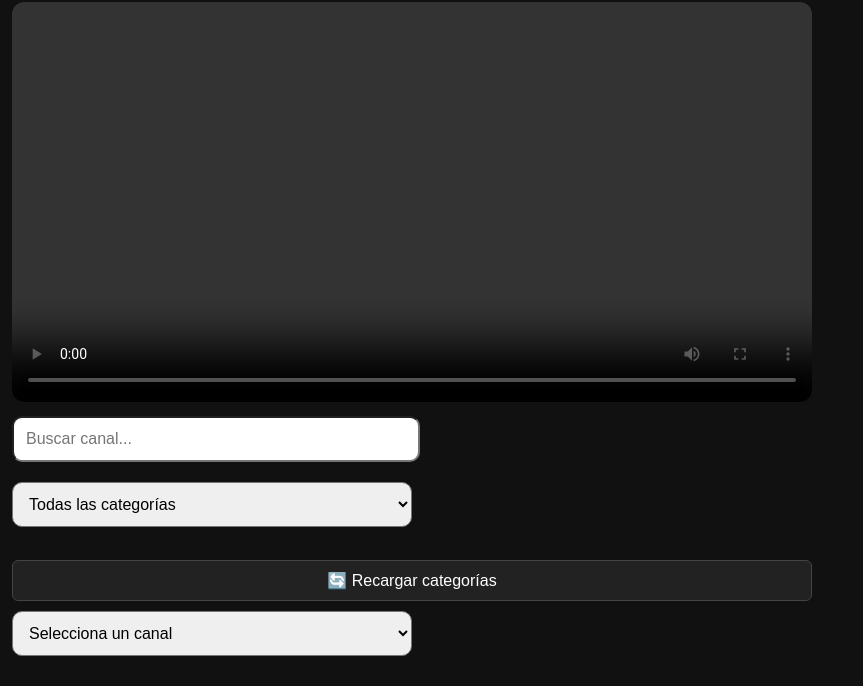
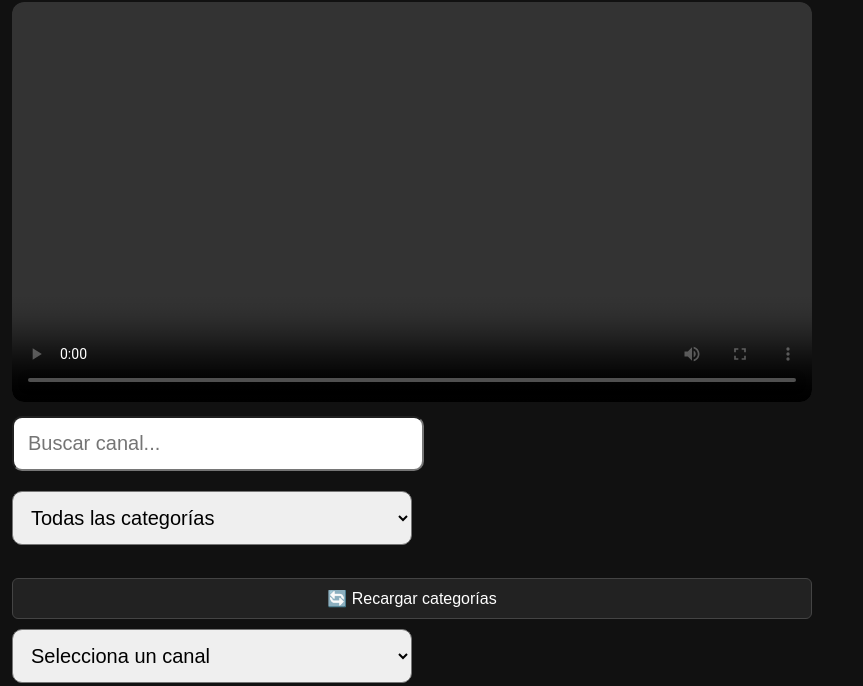
Before and after one commit to CARLOSNR9/iptv-player, a website: page public/index.html in a window 1280 px wide. Shown: the part 90-776 px from the top of the page, without its empty margins (0-863 px from the left). Drawn offline with nearby package versions, Linux system fonts and the light colour scheme; no server answers.

Commit message:
Fire css

```diff
--- a/public/style.css
+++ b/public/style.css
@@ -149,3 +149,15 @@ button {
 #reloadCategoriesBtn:active {
   background: #000;
 }
+
+
+button, select, input {
+  font-size: 20px;
+  padding: 14px;
+}
+
+button:focus,
+select:focus,
+input:focus {
+  outline: 3px solid #00adee;
+}
```
